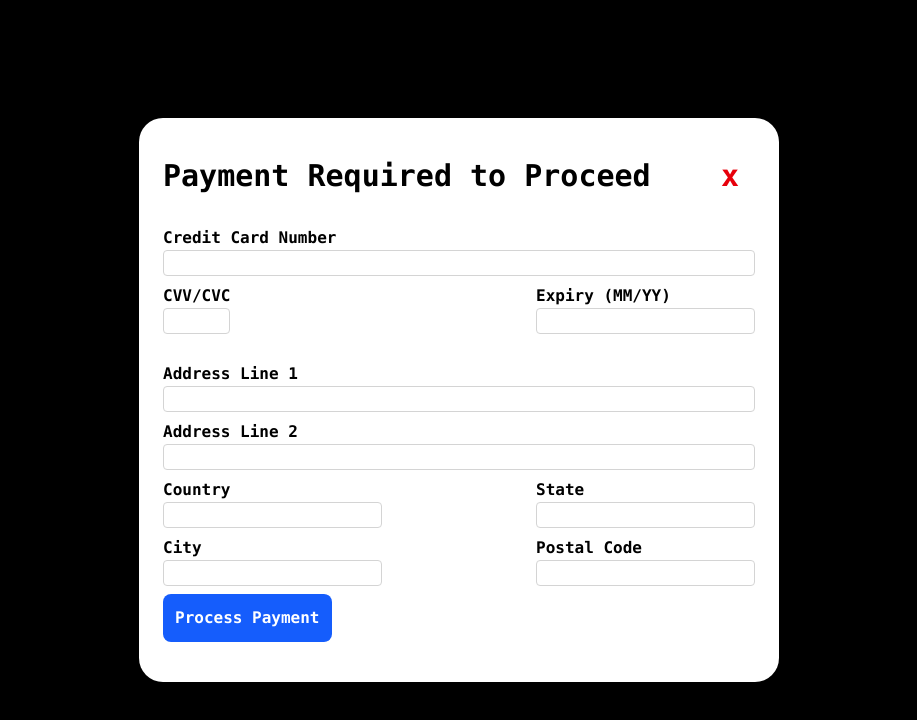
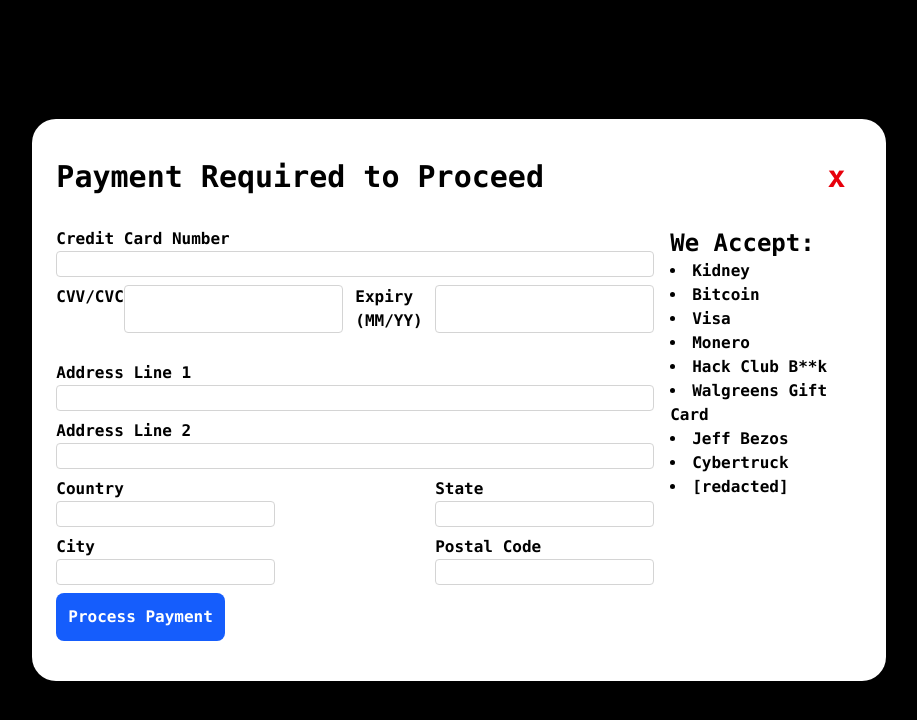
Before and after one commit to gbtsui/global-alarm-server, a Next.js app: page / in a window 1280 px wide. Both pictures are taken after a click on the button "Submit!!!". Shown: the top 720 px of the page, without its empty margins (181-1098 px from the left). Built offline with nearby package versions, Linux system fonts and the light colour scheme.

Commit message:
feat: payment success menu

```diff
--- a/src/app/components/Modal.tsx
+++ b/src/app/components/Modal.tsx
@@ -24,7 +24,7 @@
 
     return (
         <div className={"fixed inset-0 bg-black bg-opacity-30 overflow-hidden h-screen w-full flex items-center justify-center z-50"}>
-            <div className={"p-6 rounded-3xl shadow-lg w-1/2 overflow-auto bg-white text-black font-mono"}>
+            <div className={"p-6 rounded-3xl shadow-lg w-2/3 overflow-auto bg-white text-black font-mono"}>
                 <div className={"flex justify-between items-center mb-4"}>
                     <h3 className={"text-3xl font-bold"}>{title}</h3>
                     <button onClick={onClose} className={"p-4 rounded-xl text-3xl text-red-600 hover:text-red-900"}>
--- a/src/app/components/paymentModal.tsx
+++ b/src/app/components/paymentModal.tsx
@@ -5,24 +5,23 @@
     time: Date;
 }
 
-export default function PaymentModal({onClose, data}: {onClose: () => void, data: PaymentModalProps}) {
-
-    return (
+export function PaymentModal({onClose, data}: {onClose: () => void, data: PaymentModalProps}) {
+    return (<div className={"flex"}>
     <form>
         <div className={"flex flex-col space-y-2"}>
             <div className={"flex flex-col"}>
                 <label>Credit Card Number</label>
                 <input type='number' className='border-1 border-neutral-300 rounded-sm'></input>
             </div>
-            <div className={"flex flex-row justify-between"}>
-                <div className={"flex flex-col"}>
+            <div className={"flex flex-nowrap justify-between"}>
+                <div className={"flex flex-1 lex-col"}>
                     <label>CVV/CVC</label>
-                    <input type='number' className='flex-1 border-1 px-1 border-neutral-300 rounded-sm' max='999' min='111'></input>
+                    <input type='number' className='border-1 px-1 border-neutral-300 rounded-sm'></input>
                 </div>
 
-                <div className={"flex flex-col"}>
+                <div className={"flex flex-1 lex-col"}>
                     <label>Expiry (MM/YY)</label>
-                    <input type='text' className='flex-1 border-1 px-1 border-neutral-300 rounded-sm'></input>
+                    <input type='text' className='border-1 px-1 border-neutral-300 rounded-sm'></input>
                 </div>
             </div>
             <div className={"flex flex-col mt-5"}>
@@ -60,5 +59,34 @@
             </div>
         </div>
     </form>
+    <div className={"ml-4"}>
+        <h3 className={"text-2xl"}>We Accept:</h3>
+        <ul className={"list-disc list-inside"}>
+            <li>Kidney</li>
+            <li>Bitcoin</li>
+            <li>Visa</li>
+            <li>Monero</li>
+            <li>Hack Club B**k</li>
+            <li>Walgreens Gift Card</li>
+            <li>Jeff Bezos</li>
+            <li>Cybertruck</li>
+            <li>[redacted]</li>
+        </ul>
+    </div>
+    </div>)
+}
+
+export function SuccessModal({onClose}: {onClose: () => void}) {
+    return (
+        <div className='align-middle'>
+            <img className={'max-w-[50%]'} src='https://hc-cdn.hel1.your-objectstorage.com/s/v3/d10f3beb7f8466e048b640fc2f6149da3a5f0647_image.png' alt=''></img>
+            <p className='text-xl'>Your Payment (${Math.round(Math.random()*100000)/100}) has been Completed</p>
+            <p>Stored via Unencrypted Receipt Printer in the founders home :D</p>
+            <p>A request has been forceably shoved somewhere, hope you ruined someones day :(</p>
+
+            <div>
+                <button onClick={() => onClose()} className={"p-3 bg-green-600 text-white rounded-lg"} value='Exit'>Thanks :D</button>
+            </div>
+        </div>
     )
 }
--- a/src/app/page.tsx
+++ b/src/app/page.tsx
@@ -1,6 +1,6 @@
 "use client"
 import SlotMachine from "@/app/components/SlotMachine";
-import PaymentModal from "@/app/components/paymentModal";
+import {PaymentModal, SuccessModal} from "@/app/components/paymentModal";
 import {useEffect, useState} from "react";
 import SongPicker from "@/app/components/SongPicker";
 import Modal from "@/app/components/Modal";
@@ -11,6 +11,7 @@
     const [selectedSong, setSelectedSong] = useState<string>("");
 
     const [paymentModalOpen, setPaymentModalOpen] = useState(false);
+    const [successModalOpen, setSuccessModalOpen] = useState(false);
 
     function getFutureDate([hour, minute1, minute2, ampm]: [number, number, number, "am" | "pm"]): Date {
         const now = new Date();
@@ -29,6 +30,12 @@
             targetDate.setDate(targetDate.getDate() + 1);
         }
         return targetDate;
+    }
+
+    function completePayment() {
+        setPaymentModalOpen(false);
+        setSuccessModalOpen(true);
+        // send req to server here
     }
 
     useEffect(() => {setActualTime(getFutureDate(timeArray))}, [timeArray]);
@@ -72,7 +79,11 @@
                 </div>
             </div>
             <Modal isOpen={paymentModalOpen} onClose={() => setPaymentModalOpen(false)} title={"Payment Required to Proceed"}>
-                <PaymentModal onClose={() => setPaymentModalOpen(false)} data={{selectedSong: selectedSong, time: actualTime as Date}}/>
+                <PaymentModal onClose={() => completePayment()} data={{selectedSong: selectedSong, time: actualTime as Date}}/>
+            </Modal>
+
+            <Modal isOpen={successModalOpen} onClose={() => setSuccessModalOpen(false)} title={"Payment Processed"}>
+                <SuccessModal onClose={() => setSuccessModalOpen(false)} />
             </Modal>
         </div>
   )
```
